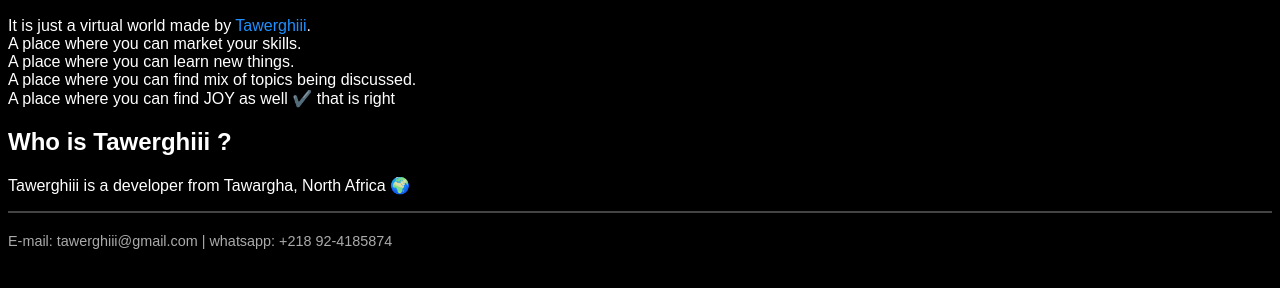
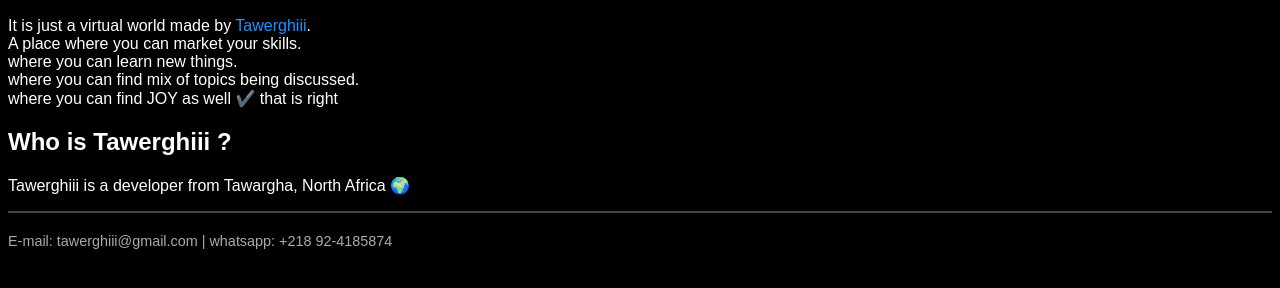
Before and after one commit to tawerghiii/tawerghiii-world, a plain HTML site: page index.html in a window 1280 px wide. Shown: the part 172-460 px from the top of the page. Drawn offline with Linux system fonts and the light colour scheme.

Commit message:
Update index.html

```diff
--- a/index.html
+++ b/index.html
@@ -47,11 +47,11 @@
                 <br>
                 A place where you can market your skills.
                 <br>
-                A place where you can learn new things.
+                        where you can learn new things.
                 <br>
-                A place where you can find mix of topics being discussed.
+                        where you can find mix of topics being discussed.
                 <br>
-                A place where you can find <span>JOY</span> as well ✔️ that is right
+                        where you can find <span>JOY</span> as well ✔️ that is right
             </p>
         </section>
         <section>
```
